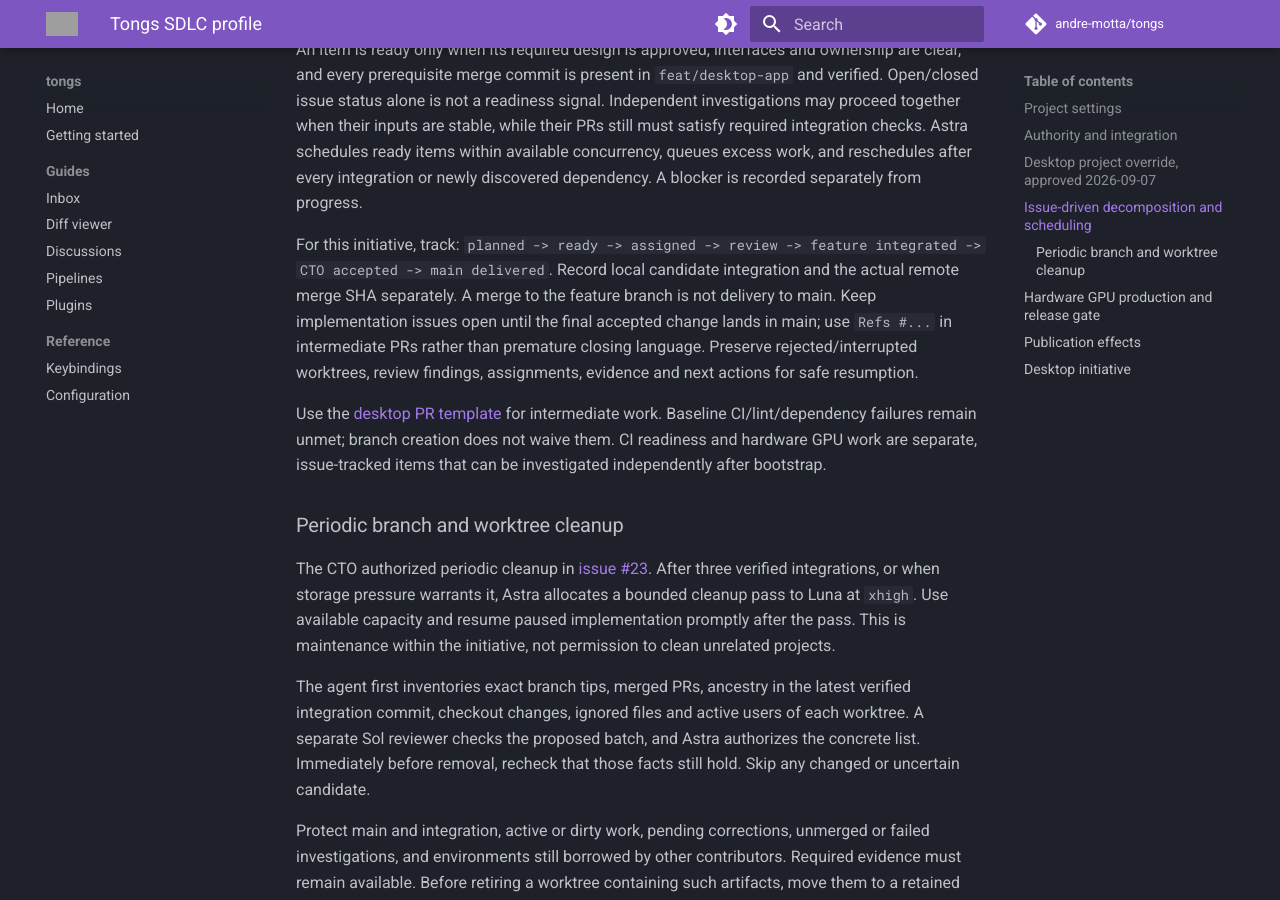
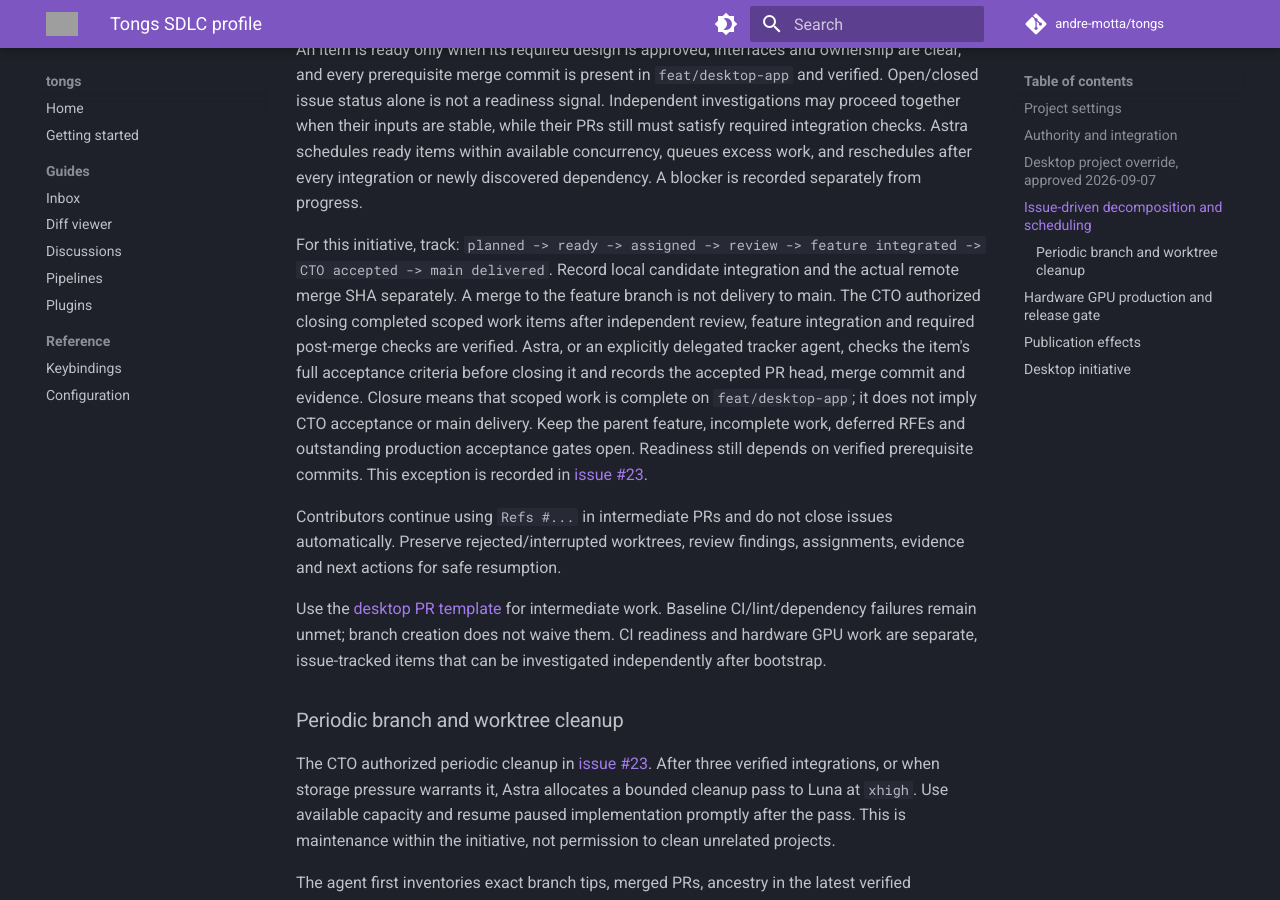
Before and after one commit to andre-motta/tongs, an MkDocs documentation site: the page built from docs/SDLC.md, in a window 1280 px wide and 900 px high, scrolled down 3127 px. Built offline with MkDocs 1.6.1 and Material for MkDocs 9.7.7, drawn with Linux system fonts in a browser that asks for light colours; comment, search, counter and statistics services are not loaded; grey boxes are pictures that could not be loaded.

Commit message:
docs: reconcile completed desktop issue closure
Record the CTO-authorized scoped closure gate and align contributor templates. Refs #23.

Co-Authored-By: Codex gpt-6-astra <noreply@openai.com>
Signed-off-by: Andre Lustosa <alustosa@redhat.com>

```diff
--- a/docs/SDLC.md
+++ b/docs/SDLC.md
@@ -118,10 +118,19 @@ or newly discovered dependency. A blocker is recorded separately from progress.
 For this initiative, track:
 `planned -> ready -> assigned -> review -> feature integrated -> CTO accepted -> main delivered`.
 Record local candidate integration and the actual remote merge SHA separately.
-A merge to the feature branch is not delivery to main. Keep implementation issues
-open until the final accepted change lands in main; use `Refs #...` in intermediate
-PRs rather than premature closing language. Preserve rejected/interrupted worktrees,
-review findings, assignments, evidence and next actions for safe resumption.
+A merge to the feature branch is not delivery to main. The CTO authorized closing
+completed scoped work items after independent review, feature integration and
+required post-merge checks are verified. Astra, or an explicitly delegated tracker
+agent, checks the item's full acceptance criteria before closing it and records the
+accepted PR head, merge commit and evidence. Closure means that scoped work is
+complete on `feat/desktop-app`; it does not imply CTO acceptance or main delivery.
+Keep the parent feature, incomplete work, deferred RFEs and outstanding production
+acceptance gates open. Readiness still depends on verified prerequisite commits.
+This exception is recorded in [issue #23](https://github.com/andre-motta/tongs/issues/23).
+
+Contributors continue using `Refs #...` in intermediate PRs and do not close issues
+automatically. Preserve rejected/interrupted worktrees, review findings,
+assignments, evidence and next actions for safe resumption.
 
 Use the [desktop PR template](https://github.com/andre-motta/tongs/blob/feat/desktop-app/.github/PULL_REQUEST_TEMPLATE/desktop.md)
 for intermediate work. Baseline CI/lint/dependency failures remain unmet; branch
```
Also changed, not shown: docs/work/desktop-first-wave.md (+6 -0 lines), docs/work/templates/desktop-item.md (+5 -2 lines), .github/PULL_REQUEST_TEMPLATE/desktop.md.
